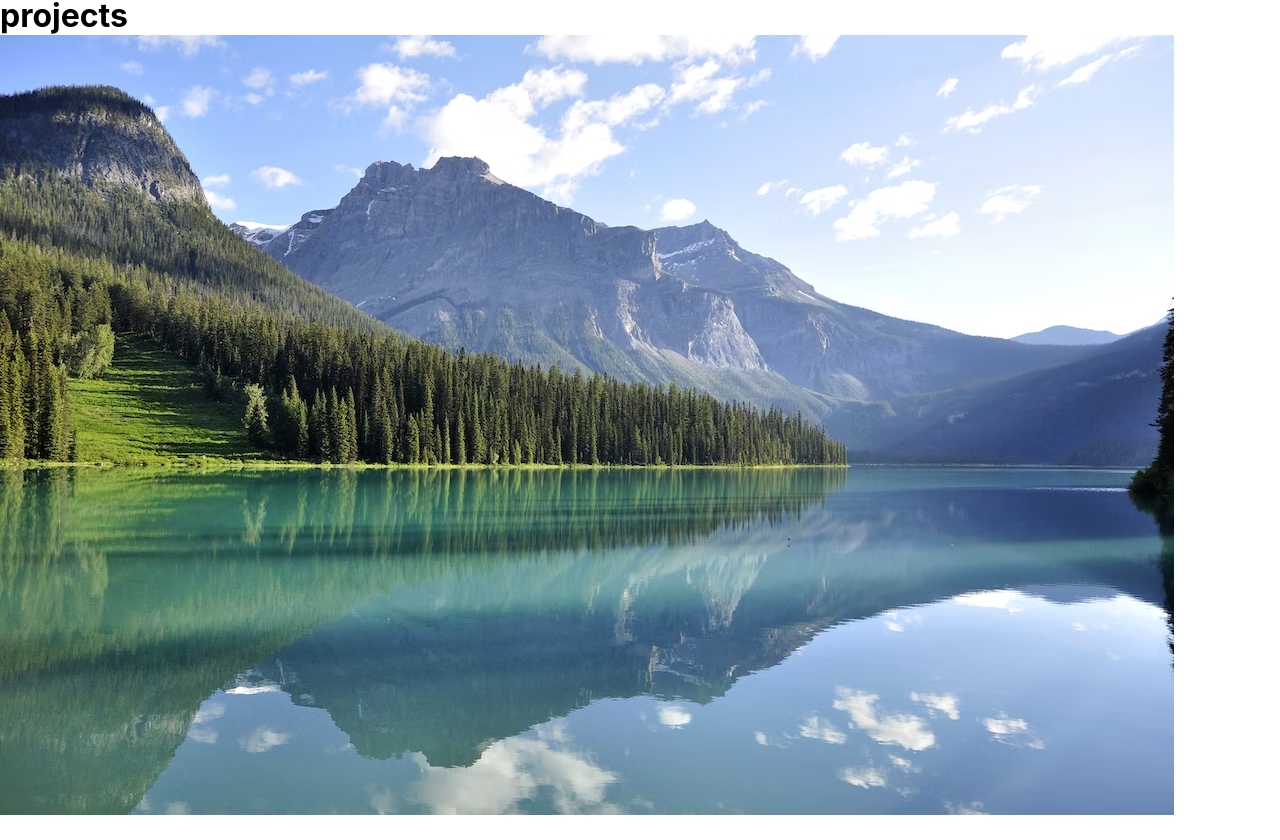
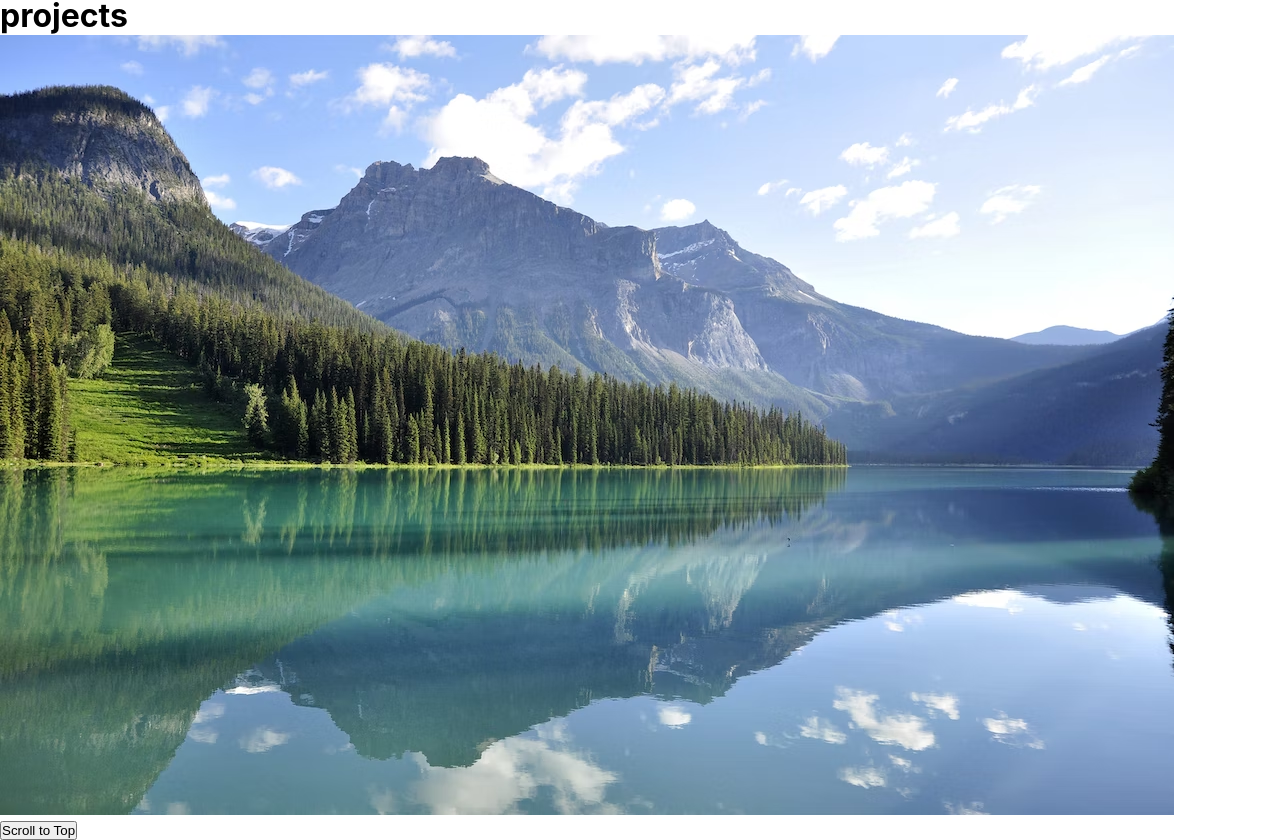
Before and after one commit to Alforoan/portfolioSite, a React (Create React App) app: page / in a window 1280 px wide. Shown: the part 1711-2551 px from the top of the page. Before the commit the page ends 2530 px from the top, so only its background shows below. Built offline with nearby package versions, Linux system fonts and the light colour scheme.

Commit message:
add scroll to top button so user can click on it to come to top of the page

```diff
--- a/src/App.js
+++ b/src/App.js
@@ -3,6 +3,7 @@ import Navbar from "./components/Navbar";
 import Homepage from "./components/Homepage";
 import About from "./components/About";
 import Projects from "./components/Projects";
+import ScrollTopButton from "./components/ScrollTopButton";
 
 function App() {
   return (
@@ -12,6 +13,7 @@ function App() {
       <Homepage />
       <About />
       <Projects />
+      <ScrollTopButton />
     </React.Fragment>
   );
 }
--- /dev/null
+++ b/src/components/ScrollTopButton.jsx
@@ -0,0 +1,16 @@
+import React from "react";
+import { Link } from "react-scroll";
+
+function ScrollTopButton() {
+  return (
+    <div>
+      <button>
+        <Link to="home" smooth={true}>
+          Scroll to Top
+        </Link>
+      </button>
+    </div>
+  );
+}
+
+export default ScrollTopButton;
```
